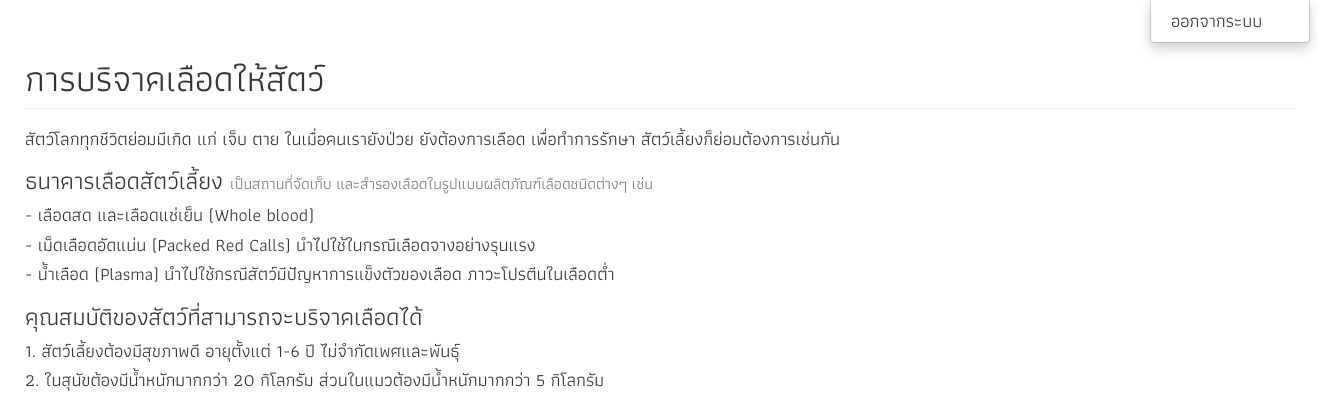
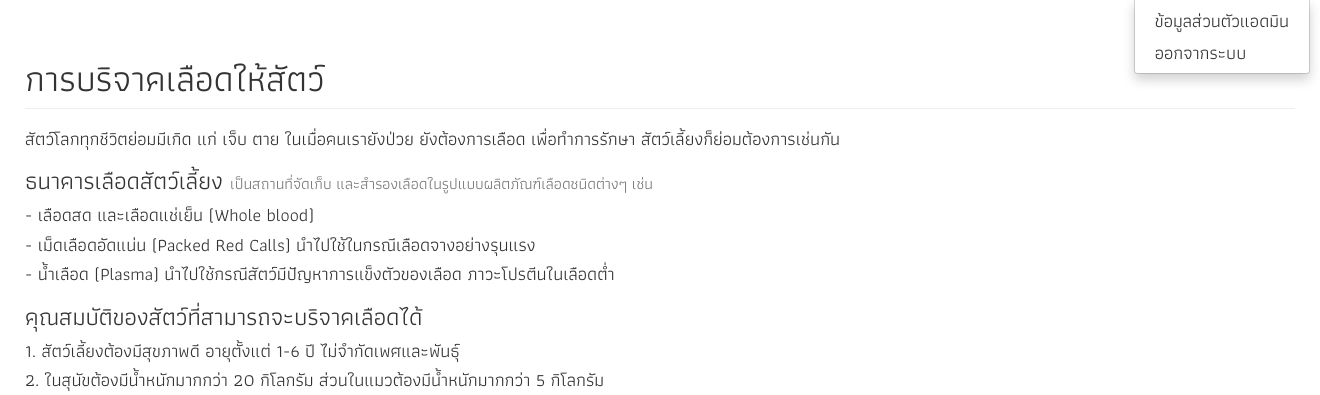
Before and after one commit to suthisaji/AnimalAID-dev, a Laravel app: template resources/views/allBlood.blade.php in a window 1320 px wide, after a click that opens the changed part. Shown: the part 51-446 px from the top of the page. Run offline with Laravel 8, Linux system fonts and the light colour scheme; the visitor is signed in with stand-in values (Sample User, id 1); tables that the repository leaves empty hold one stand-in row (values such as "Sample post"); the template is opened without the code that fills it: most values are stand-ins (such as "Sample title", 1, 10 or a date in 2020); grey boxes marked "Sample" are stand-in pictures; settings files or empty folders that the repository lacks are supplied; some libraries are stand-ins or nearby versions.

Commit message:
logoutuserprofile8

```diff
--- a/resources/views/allBlood.blade.php
+++ b/resources/views/allBlood.blade.php
@@ -77,16 +77,16 @@ body{
                    <span class="icon-bar"></span>
                    <span class="icon-bar"></span>
                </button>
-               <a class="navbar-brand"  style="font-size:20px;" href="all">Animals A-I-D </a>
+               <a class="navbar-brand"  style="font-size:20px;"  href="all">Animals A-I-D</a>
            </div>
            <!-- Collect the nav links, forms, and other content for toggling -->
            <div class="collapse navbar-collapse" id="bs-example-navbar-collapse-1">
                <ul class="nav navbar-nav">
-                   <li>
+                   <li  >
                        <a href="dm">การบริจาคเงิน</a>
                    </li>
                    <li class="active">
-                       <a  href="db"> การบริจาคเลือด</a>
+                       <a href="db">การบริจาคเลือด</a>
                    </li>
                    <li>
                        <a href="da">หาบ้านให้สัตว์</a>
@@ -100,8 +100,7 @@ body{
                    </li>
                    @endif
                </ul>
-
-<!--check login yet-->
+               <!--check login -->
           <ul class="nav navbar-nav navbar-right">
             @if(!empty($position))
               @if( $position== 'admin')
@@ -110,6 +109,7 @@ body{
            </li>
          @endif
        @endif
+              <!-- Authentication Links -->
              <!-- Authentication Links -->
                    @if (Auth::guest())
                        <li class="fl"><a href="{{ route('login') }}">เข้าสู่ระบบ</a></li>
@@ -121,6 +121,10 @@ body{
                          </a>
 
                          <ul class="dropdown-menu" role="menu">
+                           @if(Auth::user()->position=='user')
+                           <li class="fl">
+                             <a href="userProfile">ข้อมูลส่วนตัวผู้ใช้ </a>
+                           </li>
                            <li class="fl">
                                <a href="{{ route('logout') }}"
                                    onclick="event.preventDefault();
@@ -132,22 +136,31 @@ body{
                                    {{ csrf_field() }}
                                </form>
                            </li>
+                         @else <li class="fl">
+                            <a href="adminProfile">ข้อมูลส่วนตัวแอดมิน</a>
+                          </li>
+                             <li class="fl">
+                                 <a href="{{ route('logout') }}"
+                                     onclick="event.preventDefault();
+                                              document.getElementById('logout-form').submit();">
+                                     ออกจากระบบ
+                                 </a>
+
+                                 <form id="logout-form" action="{{ route('logout') }}" method="POST" style="display: none;">
+                                     {{ csrf_field() }}
+                                 </form>
+                             </li>
+                           @endif
                          </ul>
                      </li>
                    @endif
           </ul>
-<!--end check-->
-
-
-
-
-
-
            </div>
            <!-- /.navbar-collapse -->
        </div>
        <!-- /.container -->
    </nav>
+
    <!-- Page Content -->
            <div class="container">
                <div class="row">
```
Also changed, not shown: resources/views/allAdoption.blade.php (+28 -9 lines). Lines whose indentation alone changed are shown as unchanged.
